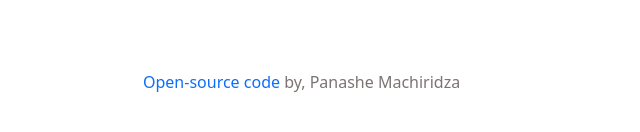
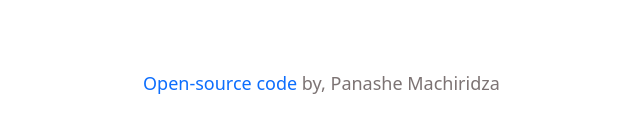
Before and after one commit to maktub03/my-weather-app, a plain HTML site: page index.html in a window 1280 px wide. Shown: the part 826-958 px from the top of the page, 169-809 px from the left. Drawn offline with nearby package versions, Linux system fonts and the light colour scheme.

Commit message:
added css styling to oepn source code

```diff
--- a/index.html
+++ b/index.html
@@ -116,8 +116,9 @@
                     </span>
                 </div>
             </span>
-            <a href="https://github.com/maktub03/my-weather-app" class="codedBy"> Open-source code </a>by, Panashe
-            Machiridza
+            <div class="codedBy"><a href="https://github.com/maktub03/my-weather-app"> Open-source code </a>by, Panashe
+                Machiridza</div>
+
         </div>
     </div>
 
--- a/weatherStyle.css
+++ b/weatherStyle.css
@@ -209,3 +209,7 @@ a {
   left: 450px;
   font-size: 30px;
 }
+.codedBy {
+  font-size: 18px;
+  margin: 0;
+}
```
